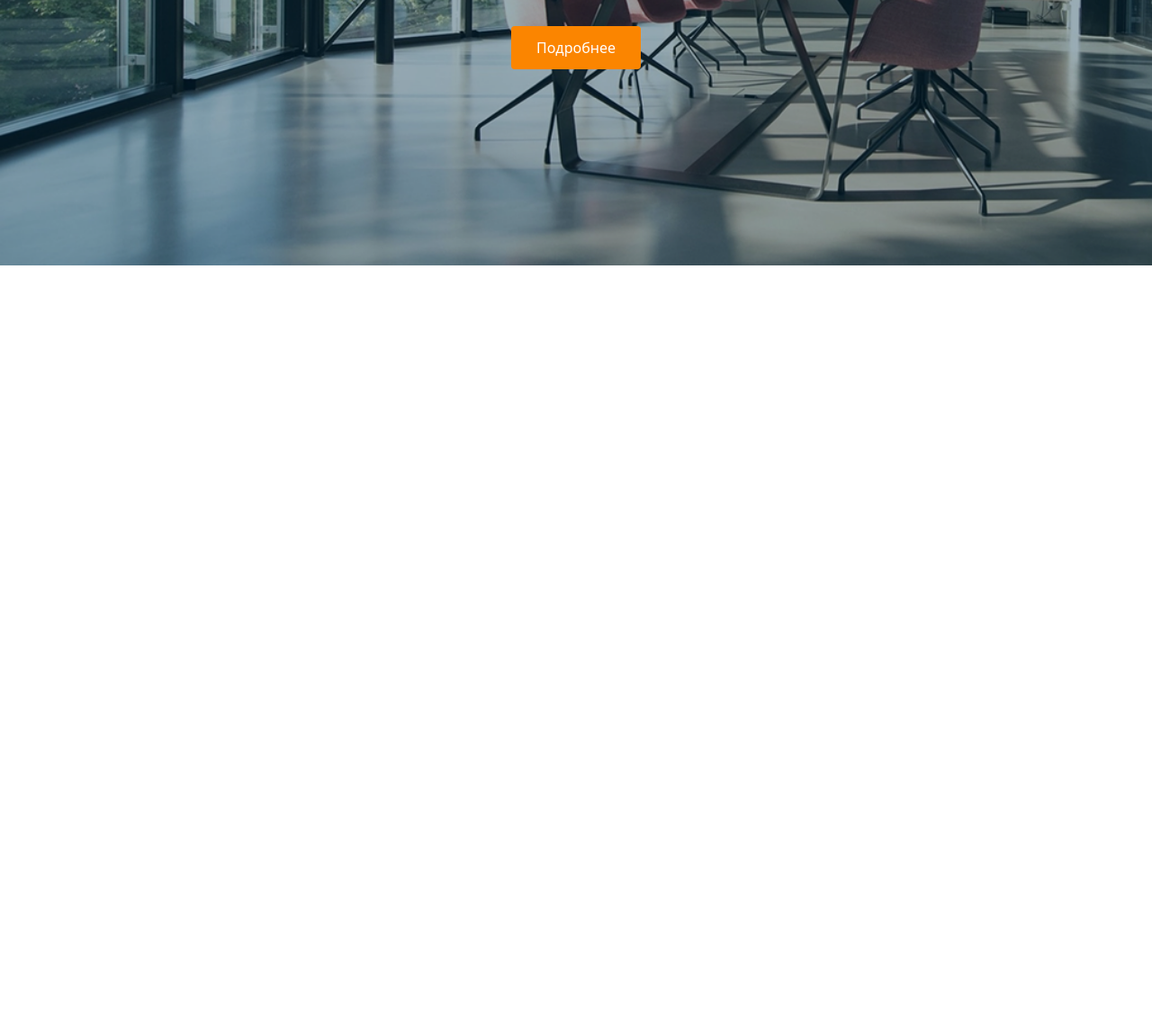
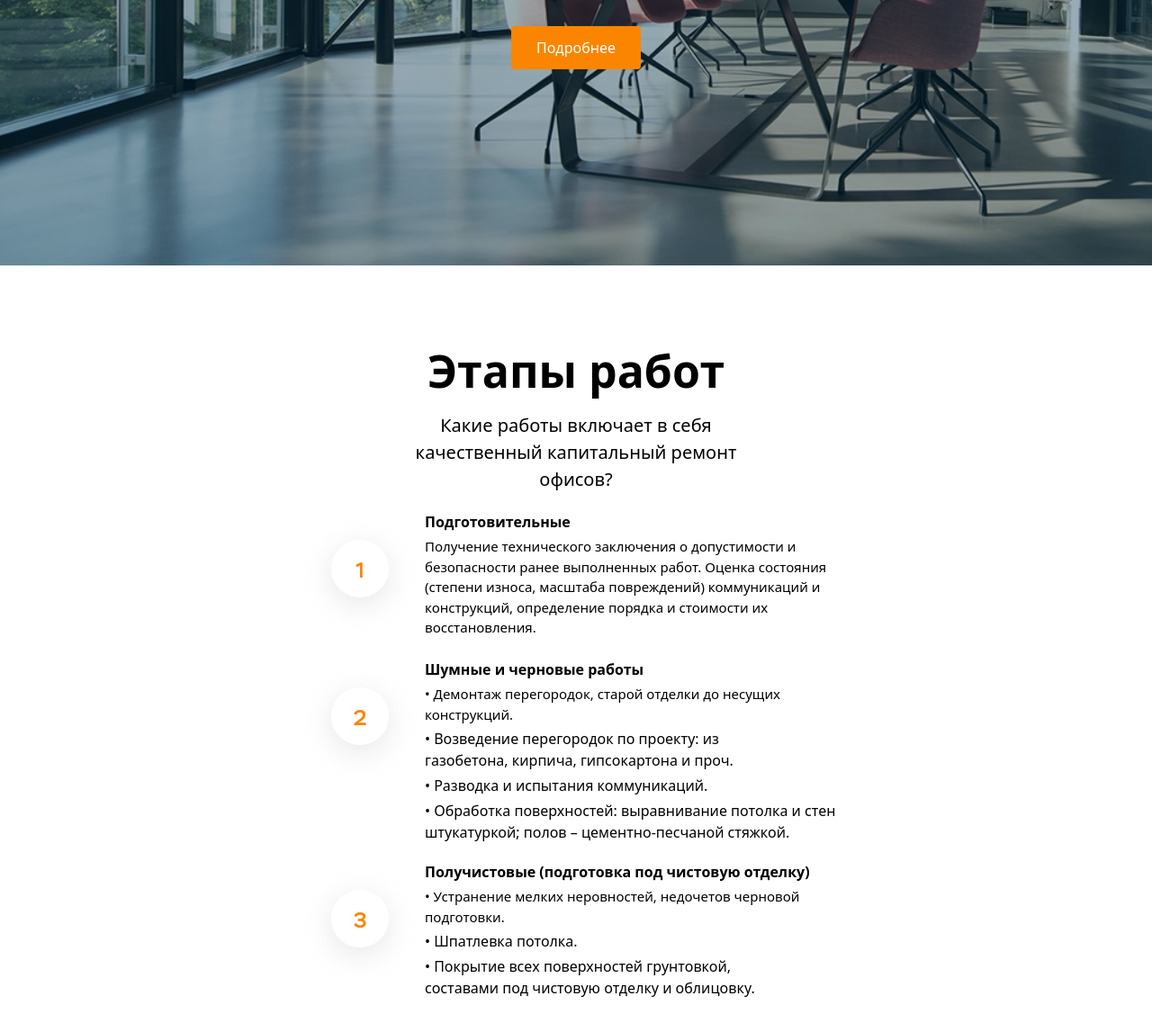
Before and after one commit to abubakrhomidov2009-ux/abubakr-2, a website: page index.html in a window 1280 px wide. Shown: the part 2025-3172 px from the top of the page at 90% size. Before the commit the page ends 2320 px from the top, so only its background shows below. Drawn offline with Linux system fonts and the light colour scheme.

Commit message:
fourth commit

```diff
--- a/index.html
+++ b/index.html
@@ -87,5 +87,48 @@
             <div><button class="bg-[#FB8500] py-3 px-7 rounded-sm">Подробнее</button></div>
         </div>
     </div>
+
+    <div class="max-w-300 m-auto w-[90%] py-20">
+        <div class="flex flex-col items-center text-center gap-2">
+            <h1 class="text-[50px] font-bold">Этапы работ</h1>
+            <p class="text-[20px] lg:w-110">Какие работы включает в себя качественный капитальный ремонт офисов?</p>
+        </div>
+
+        <div class="flex flex-col lg:items-center lg:gap-5 gap-7 mt-5">
+            <div class="flex items-start">
+                <div><img class="lg:size-auto size-20 w-80" src="./src/2.png" alt=""></div>
+
+                <div class="flex flex-col gap-1">
+                    <h1 class="font-bold">Подготовительные</h1>
+                    <p class="text-[15px] lg:w-120">Получение технического заключения о допустимости и безопасности ранее выполненных работ. Оценка состояния (степени износа, масштаба повреждений) коммуникаций и конструкций, определение порядка и стоимости их восстановления.</p>
+                </div>
+            </div>
+
+            <div class="flex items-start lg:ml-10">
+                <div><img src="./src/2.0.png" alt=""></div>
+
+                <div class="flex flex-col gap-1">
+                    <h1 class="font-bold">Шумные и черновые работы</h1>
+                    <p class="text-[15px] lg:w-120">•	Демонтаж перегородок, старой отделки до несущих конструкций.</p>
+                    <p class="lg:w-100">•	Возведение перегородок по проекту: из газобетона, кирпича, гипсокартона и проч.</p>
+                    <p>•	Разводка и испытания коммуникаций.</p>
+                    <p class="lg:w-130">•	Обработка поверхностей: выравнивание потолка и стен штукатуркой; полов – цементно-песчаной стяжкой.</p>
+                </div>
+            </div>
+
+            <div class="flex items-start">
+                <div><img src="./src/3.png" alt=""></div>
+
+                <div class="flex flex-col gap-1">
+                    <h1 class="font-bold">Получистовые (подготовка под чистовую отделку)</h1>
+                    <p class="text-[15px] lg:w-120">•	Устранение мелких неровностей, недочетов черновой подготовки.</p>
+                    <p>•	Шпатлевка потолка.</p>
+                    <p class="lg:w-100">•	Покрытие всех поверхностей грунтовкой, составами под чистовую отделку и облицовку.</p>
+                </div>
+            </div>
+        </div>
+
+
+    </div>
 </body>
 </html>
```
Also changed, not shown: src/2.0.png (added), src/2.png (added), src/3.png (added), src/output.css.
